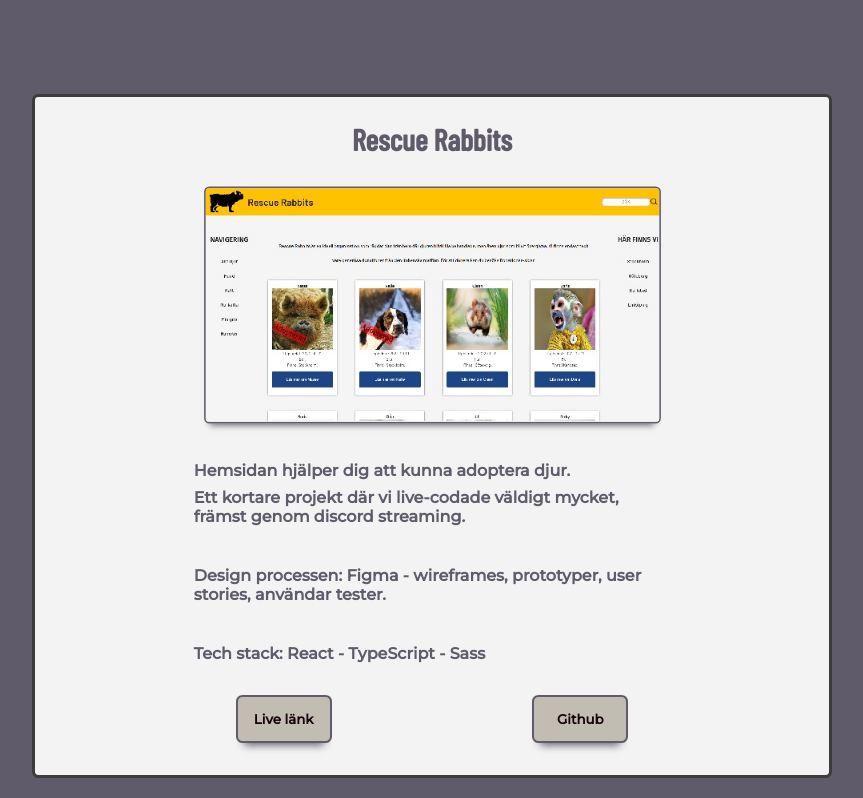
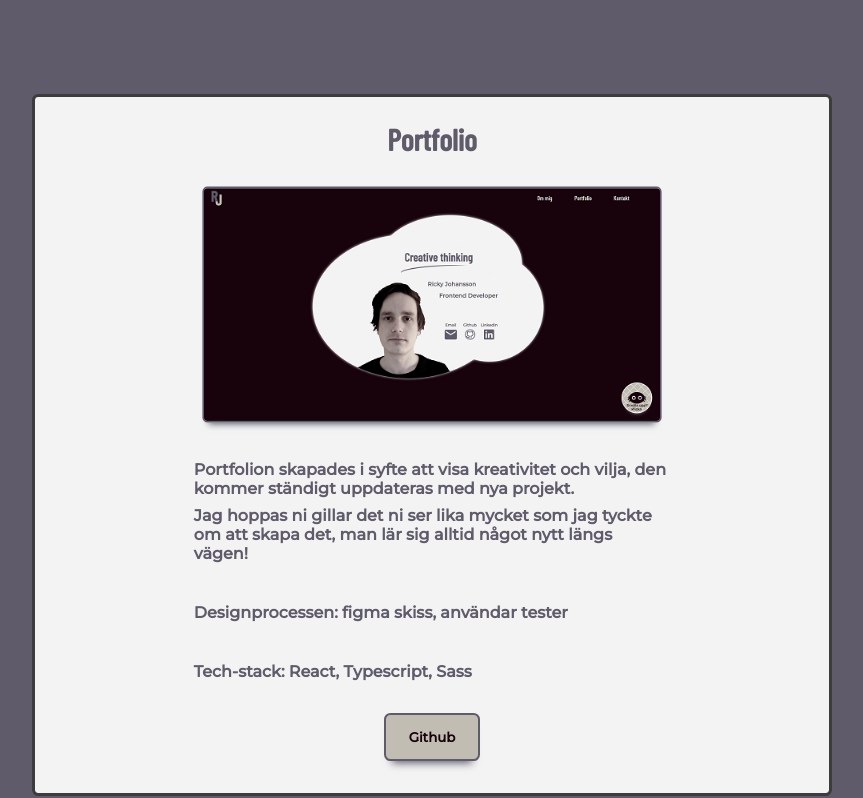
Before and after one commit to RickyJohansson/portfolio, a React (Vite) app: page / in a window 1280 px wide. Shown: the part 5815-6613 px from the top of the page, without its empty margins (208-1071 px from the left). Built offline with nearby package versions, Linux system fonts and the light colour scheme.

Commit message:
added project to portfolio + minor fixes

```diff
--- a/src/App.tsx
+++ b/src/App.tsx
@@ -14,6 +14,7 @@ import rescueCover from './assets/rescueCover.jpg';
 import rewindCover from './assets/rewindCover.jpg';
 import morganCover from './assets/morgankjellinCover.png';
 import comboCover from './assets/comboCover.png';
+import portfolioCover from './assets/portfolioCover.png';
 import { useRef } from 'react';
 
 function App() {
@@ -181,6 +182,18 @@ function App() {
           gitLink={'https://github.com/Felix-Stark/morgan-kjellin'}
           />
 
+          <Project projectName={'Portfolio'} projectImage={portfolioCover}
+            desc={[
+              'Portfolion skapades i syfte att visa kreativitet och vilja, den kommer ständigt uppdateras med nya projekt.',
+              'Jag hoppas ni gillar det ni ser lika mycket som jag tyckte om att skapa det, man lär sig alltid något nytt längs vägen!',
+              'Designprocessen: figma skiss, användar tester',
+              'Tech-stack: React, Typescript, Sass'
+
+            ]}
+            liveLink={''}
+            gitLink={'https://github.com/RickyJohansson/portfolio'}
+          />
+
           <Project projectName={'Rescue Rabbits'} projectImage={rescueCover}
           desc={[
             'Hemsidan hjälper dig att kunna adoptera djur.',
--- a/src/components/Project.scss
+++ b/src/components/Project.scss
@@ -79,7 +79,7 @@
 
 }
 
-.project_container:nth-child(5), .project_container:nth-child(6)  {
+.project_container:last-child  {
 
     margin-bottom: 11rem;
 
--- a/src/components/Project.tsx
+++ b/src/components/Project.tsx
@@ -49,7 +49,13 @@ const Project = ({ projectName, projectImage, desc, liveLink, gitLink }: Props)
                 }
             </section>
             <section className="links_wrapper">
-                <button onClick={ () => gotoLink(liveLink) }>Live länk</button>
+                {
+                    liveLink.length > 0 ?
+                    <button onClick={ () => gotoLink(liveLink) }>Live länk</button>
+                    :
+                    ''
+
+                }
                 <button onClick={ () => gotoGithub(gitLink) }>Github</button>
             </section>
         </div>
```
Also changed, not shown: src/assets/portfolioCover.png (added).
